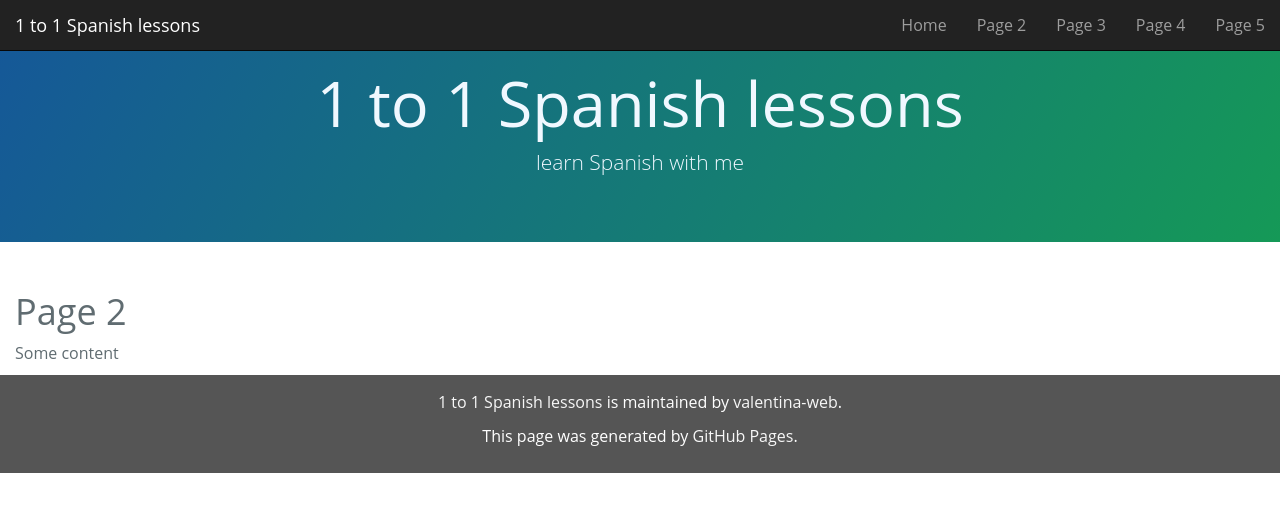
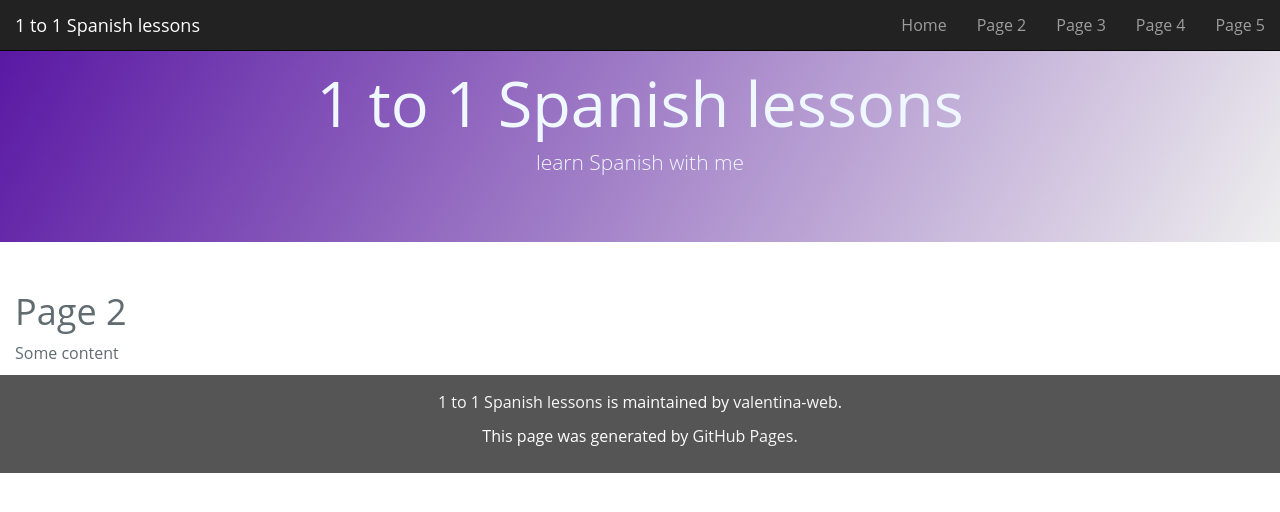
Before and after one commit to valentina-web/SML5202-2020-Final-Valentina, a Jekyll site: the page built from page2.md, in a window 1280 px wide. Shown: the top 512 px of the page. Built offline with Jekyll 4.4.1, drawn with Linux system fonts in a browser that asks for light colours; our own code applies the rules of GitHub Pages for plain Markdown files.

Commit message:
Update style.scss

```diff
--- a/assets/css/style.scss
+++ b/assets/css/style.scss
@@ -26,7 +26,7 @@ body {
 	text-align: center;
 	background: #392986;
 	color: aliceblue;
-	background-image: linear-gradient(120deg, #155799, #159957);
+        background-image: linear-gradient(120deg, #5714a2, #eee);
 }
 
 /* remove rounded corners and margin from navigation bar */
```
